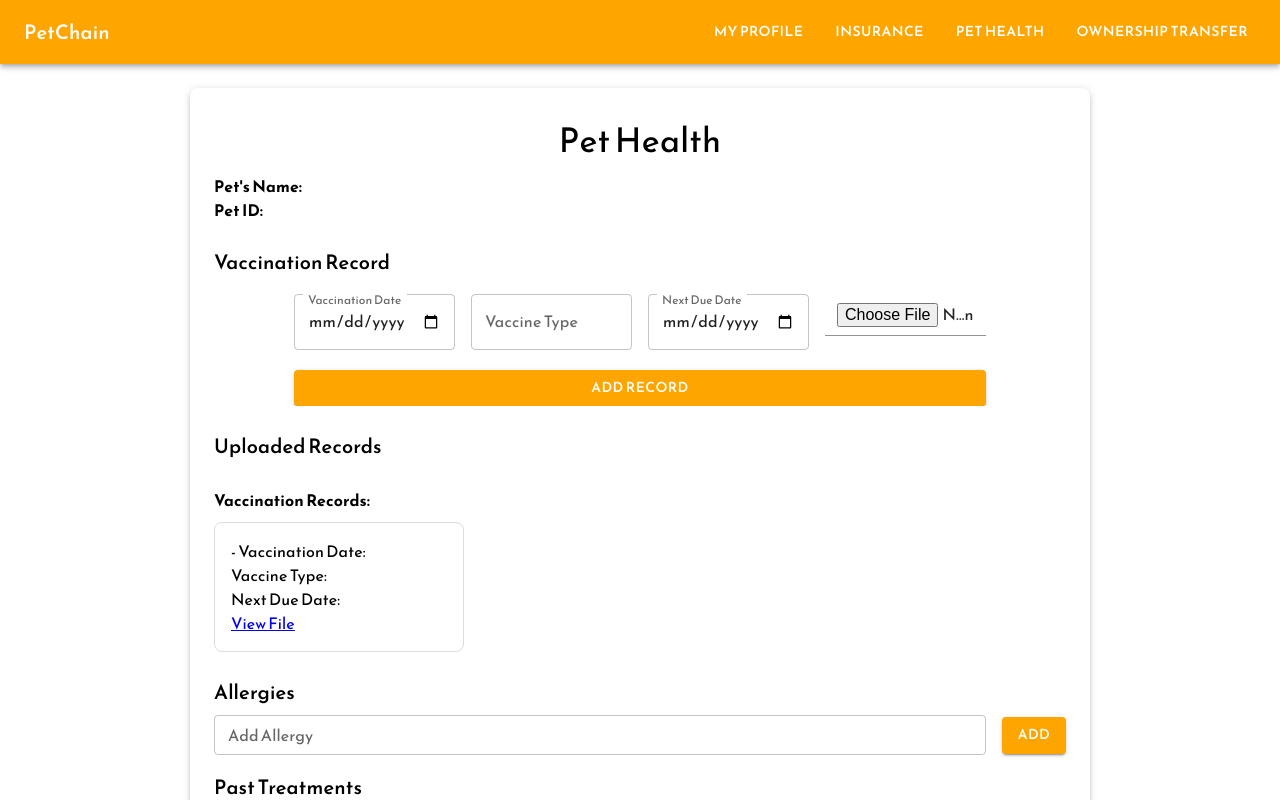
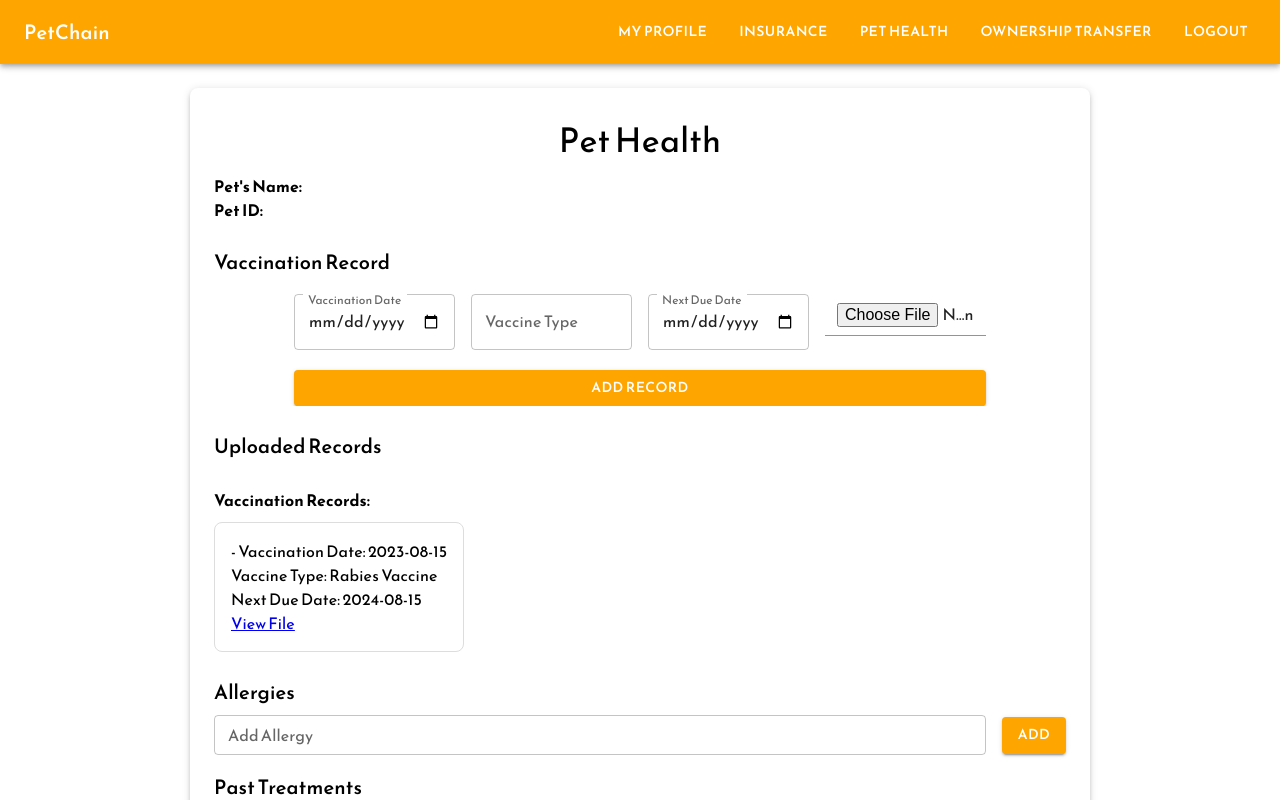
Before and after one commit to Sarika-dinesh/PetChain, a React (Create React App) app: page /pet-health in a window 1280 px wide. Shown: the top 800 px of the page. Built offline with nearby package versions, Linux system fonts and the light colour scheme; sample sign-in values are in the browser's storage.

Commit message:
Navbar Changes

```diff
--- a/src/Components/Health.js
+++ b/src/Components/Health.js
@@ -47,10 +47,10 @@ const PetHealth = () => {
 
   const [vaccinationRecords, setVaccinationRecords] = useState([
     {
-      vaccinationDate: "",
-      vaccineType: "",
-      nextDueDate: "",
-      file: { name: "" },
+      vaccinationDate: "2023-08-15",
+      vaccineType: "Rabies Vaccine",
+      nextDueDate: "2024-08-15",
+      file: { name: "rabies-vaccine.pdf" },
     },
   ]);
 
@@ -518,6 +518,16 @@ const PetHealth = () => {
             >
               Ownership Transfer
             </Button>
+            <Button
+            color="inherit"
+            onClick={() => {
+              localStorage.removeItem("user");
+              navigate("/", { replace: true });
+            }}
+            sx={{ ml: 2 }}
+            >
+            Logout
+          </Button>
           </Box>
         </Toolbar>
       </AppBar>
```
